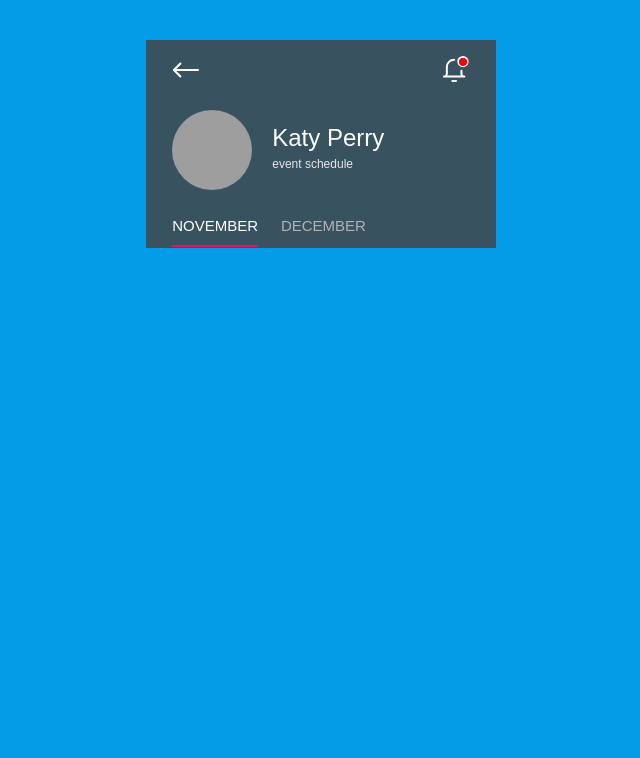
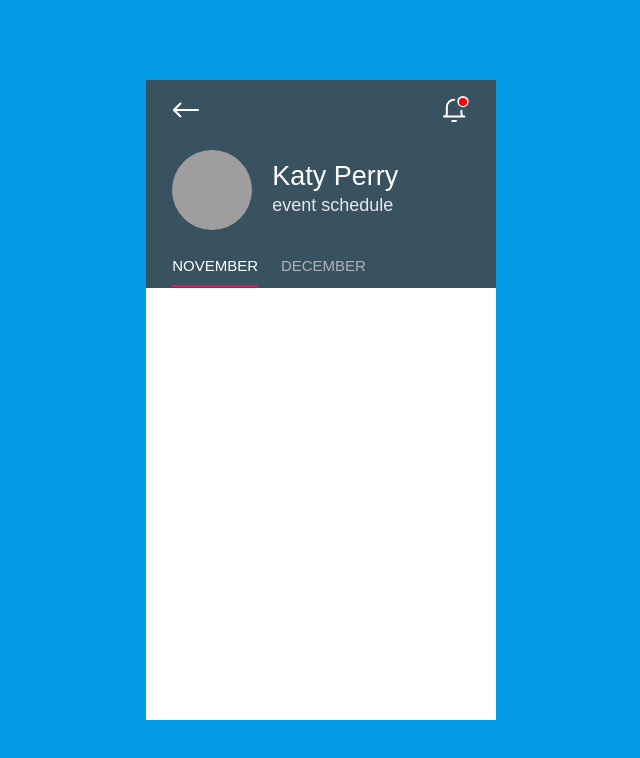
Before and after one commit to aaronkagan/event-schedule-component, a plain HTML site: page index.html in a window 1280 px wide. Shown: the whole page, without its empty margins (319-959 px from the left). Drawn offline with Linux system fonts and the light colour scheme; grey boxes are pictures that could not be loaded.

Commit message:
adjusting header

```diff
--- a/index.html
+++ b/index.html
@@ -10,7 +10,7 @@
 </head>
 
 <body>
-  <main class="main">
+  <article class="card">
     <header class="header">
       <div class="wrapper">
         <div class="top-row">
@@ -60,7 +60,7 @@
 
     </header>
 
-  </main>
+  </article>
 
 </body>
 
--- a/style.scss
+++ b/style.scss
@@ -17,9 +17,10 @@ body {
   min-height: 100vh;
 }
 
-.main {
+.card {
   width: 350px;
-  height: 90vh;
+  min-height: 80vh;
+  background-color: #fff;
 
   .header {
     background-color: hsl(202deg 26% 30%);
@@ -85,15 +86,15 @@ body {
       }
 
       .text-container {
-        font-size: 120%;
+        font-size: 180%;
 
         .title {
-          font-weight: 400;
+          font-weight: 500;
         }
 
         .sub-heading {
           color: hsl(0, 0%, 90%);
-          line-height: 2;
+          line-height: 1.5;
         }
       }
     }
```
Also changed, not shown: style.css, 1 other file.
